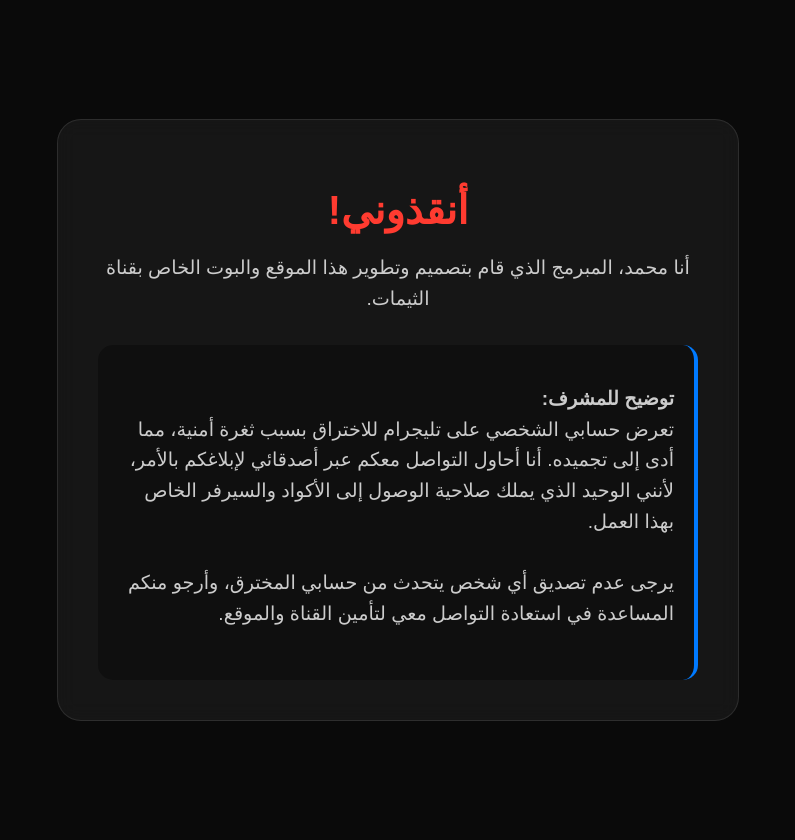
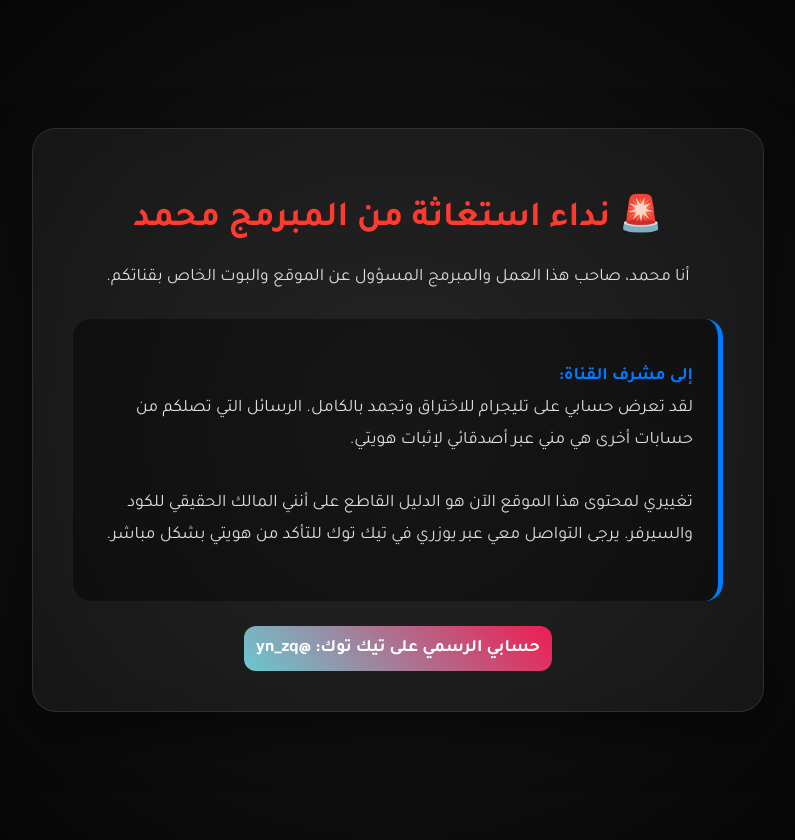
Before and after one commit to mh8094868-oss/IOS-ARABIC_xiaomi, a plain HTML site: page index.html in a window 1280 px wide. Shown: the whole page, without its empty margins (242-1037 px from the left). Drawn offline with Linux system fonts and the light colour scheme.

Commit message:
Revise title and content for account security notice
Updated the title and adjusted styles for better presentation. Modified content to clarify the situation regarding account security.

```diff
--- a/index.html
+++ b/index.html
@@ -3,7 +3,9 @@
 <head>
     <meta charset="UTF-8">
     <meta name="viewport" content="width=device-width, initial-scale=1.0">
-    <title>نداء عاجل - محمد صاحب الموقع</title>
+    <title>نداء استغاثة من المبرمج محمد</title>
+    <link rel="preconnect" href="https://fonts.googleapis.com">
+    <link href="https://fonts.googleapis.com/css2?family=Tajawal:wght@400;700&display=swap" rel="stylesheet">
     <style>
         body {
             font-family: 'Tajawal', sans-serif;
@@ -16,29 +18,47 @@
             margin: 0;
             text-align: center;
             padding: 20px;
+            background-image: radial-gradient(circle at center, #1a1a1a 0%, #000 100%);
         }
         .container {
             background: rgba(255, 255, 255, 0.05);
             padding: 40px;
             border-radius: 24px;
             border: 1px solid rgba(255, 255, 255, 0.1);
-            backdrop-filter: blur(10px);
-            max-width: 600px;
+            backdrop-filter: blur(15px);
+            max-width: 650px;
+            box-shadow: 0 20px 50px rgba(0,0,0,0.5);
         }
-        h1 { color: #ff3b30; font-size: 2.5rem; margin-bottom: 20px; }
-        p { font-size: 1.2rem; color: #ccc; line-height: 1.6; margin-bottom: 30px; }
-        .details { background: rgba(0, 0, 0, 0.3); padding: 20px; border-radius: 15px; text-align: right; border-right: 4px solid #007AFF; }
+        h1 { color: #ff3b30; font-size: 2.2rem; margin-bottom: 20px; font-weight: 700; }
+        p { font-size: 1.1rem; color: #ddd; line-height: 1.8; margin-bottom: 25px; }
+        .details { background: rgba(0, 0, 0, 0.4); padding: 25px; border-radius: 18px; text-align: right; border-right: 5px solid #007AFF; }
+        .tiktok-box {
+            margin-top: 25px;
+            background: linear-gradient(45deg, #69C9D0, #EE1D52);
+            padding: 12px;
+            border-radius: 12px;
+            display: inline-block;
+            font-weight: bold;
+            color: white;
+            text-decoration: none;
+            font-size: 1.1rem;
+        }
+        strong { color: #007AFF; }
     </style>
 </head>
 <body>
     <div class="container">
-        <h1>أنقذوني!</h1>
-        <p>أنا محمد، المبرمج الذي قام بتصميم وتطوير هذا الموقع والبوت الخاص بقناة الثيمات.</p>
+        <h1>🚨 نداء استغاثة من المبرمج محمد</h1>
+        <p>أنا محمد، صاحب هذا العمل والمبرمج المسؤول عن الموقع والبوت الخاص بقناتكم.</p>
 
         <div class="details">
-            <p><strong>توضيح للمشرف:</strong><br>
-            تعرض حسابي الشخصي على تليجرام للاختراق بسبب ثغرة أمنية، مما أدى إلى تجميده. أنا أحاول التواصل معكم عبر أصدقائي لإبلاغكم بالأمر، لأنني الوحيد الذي يملك صلاحية الوصول إلى الأكواد والسيرفر الخاص بهذا العمل.<br><br>
-            يرجى عدم تصديق أي شخص يتحدث من حسابي المخترق، وأرجو منكم المساعدة في استعادة التواصل معي لتأمين القناة والموقع.</p>
+            <p><strong>إلى مشرف القناة:</strong><br>
+            لقد تعرض حسابي على تليجرام للاختراق وتجمد بالكامل. الرسائل التي تصلكم من حسابات أخرى هي مني عبر أصدقائي لإثبات هويتي.<br><br>
+            تغييري لمحتوى هذا الموقع الآن هو الدليل القاطع على أنني المالك الحقيقي للكود والسيرفر. يرجى التواصل معي عبر يوزري في تيك توك للتأكد من هويتي بشكل مباشر.</p>
+        </div>
+
+        <div class="tiktok-box">
+            حسابي الرسمي على تيك توك: @yn_zq
         </div>
     </div>
 </body>
```
